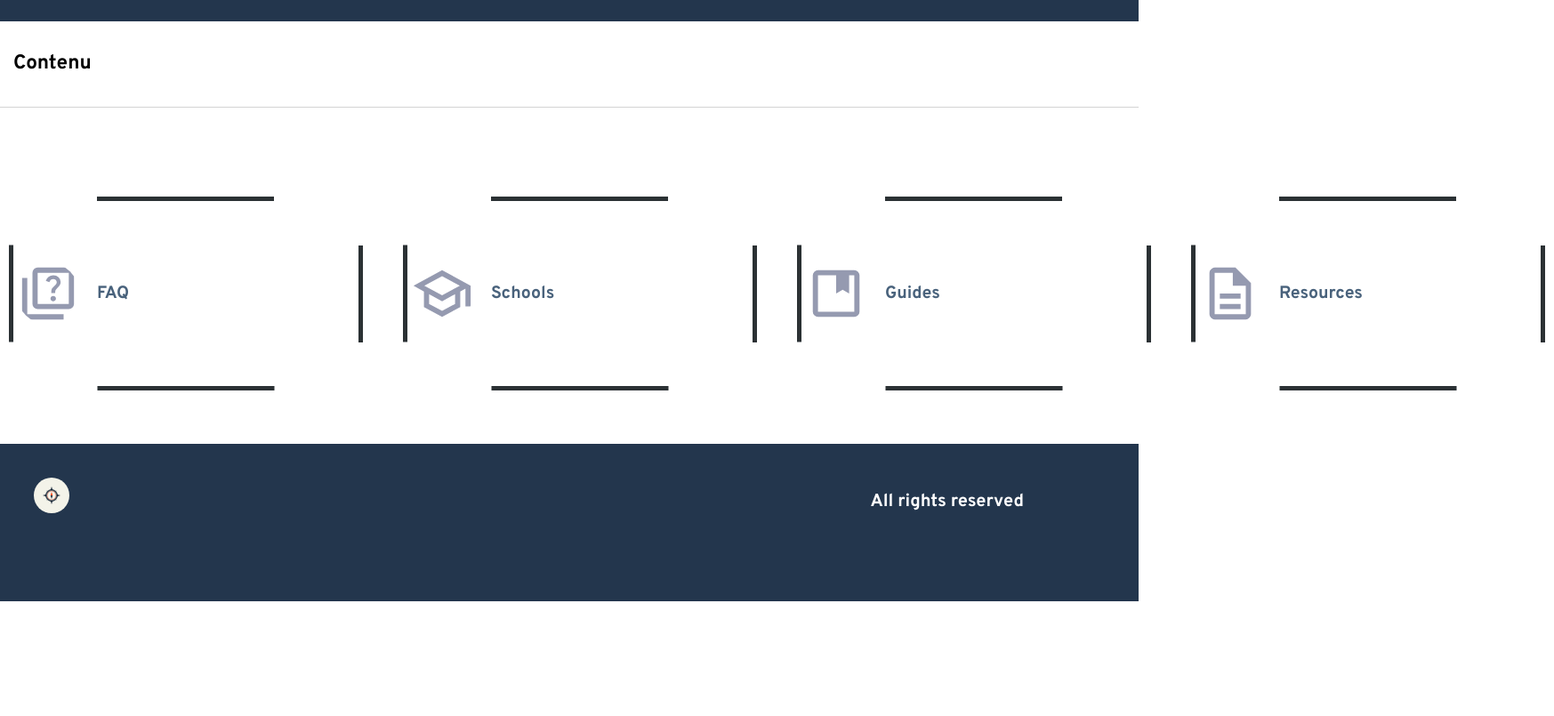
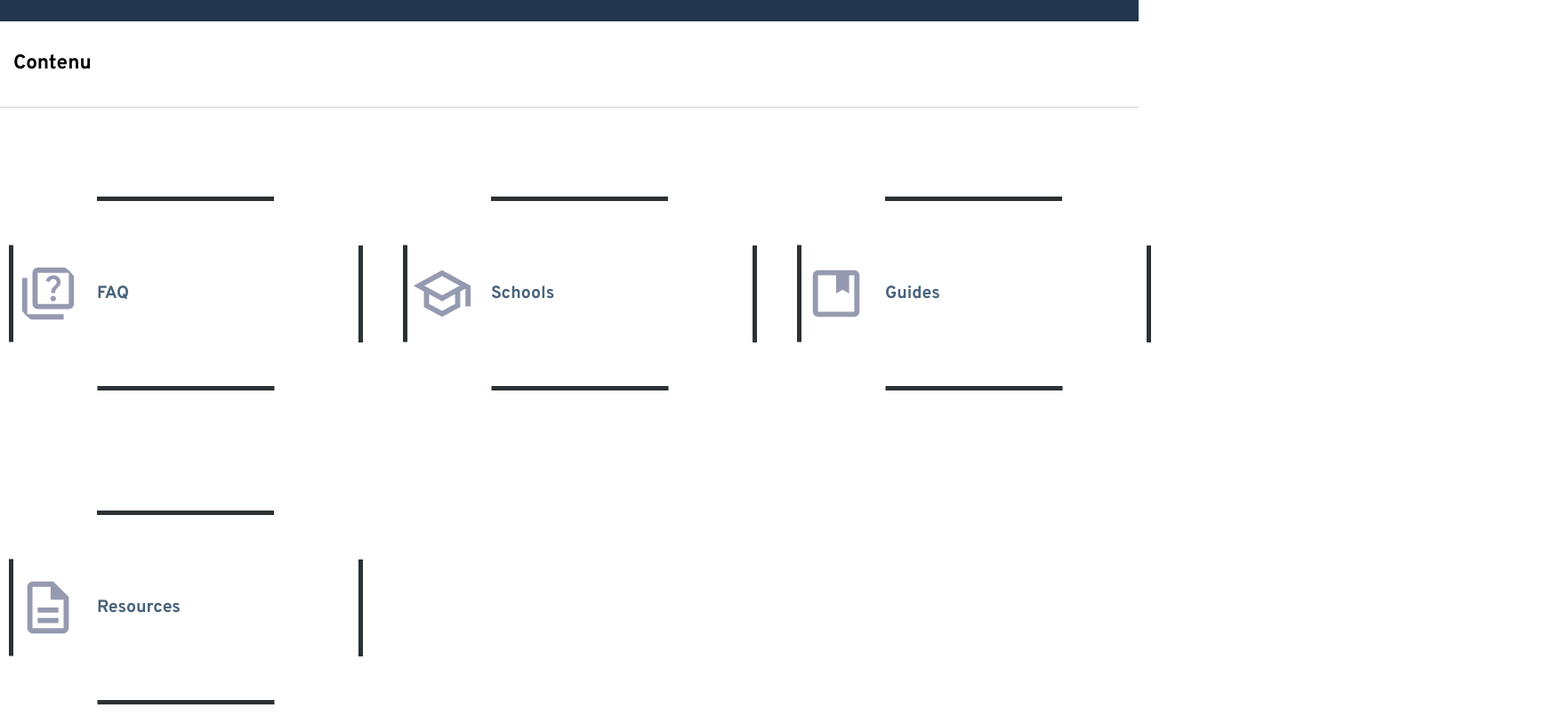
Before and after one commit to MARCUS-IMPERATOR/KM, a plain HTML site: page index.html in a window 1280 px wide. Shown: the part 500-1305 px from the top of the page at 89% size, 1747 px wide, since content can reach past the window. Before the commit the page ends 1176 px from the top, so only its background shows below. Drawn offline with Linux system fonts and the light colour scheme.

Commit message:
Update styles.css

```diff
--- a/styles.css
+++ b/styles.css
@@ -63,11 +63,11 @@ footer{
     gap: 90rem;
     background-color: var(--dark_blue);
     height: 100px;
-    margin-top: 50px;
+    margin-top: 500px;
 }
 .rect_cont{
     display: grid;
-    grid-template-columns: repeat(4,1fr) ;
+    grid-template-columns: repeat(3,1fr) ;
     row-gap: 25px;
     column-gap: 25px;
 }
```
